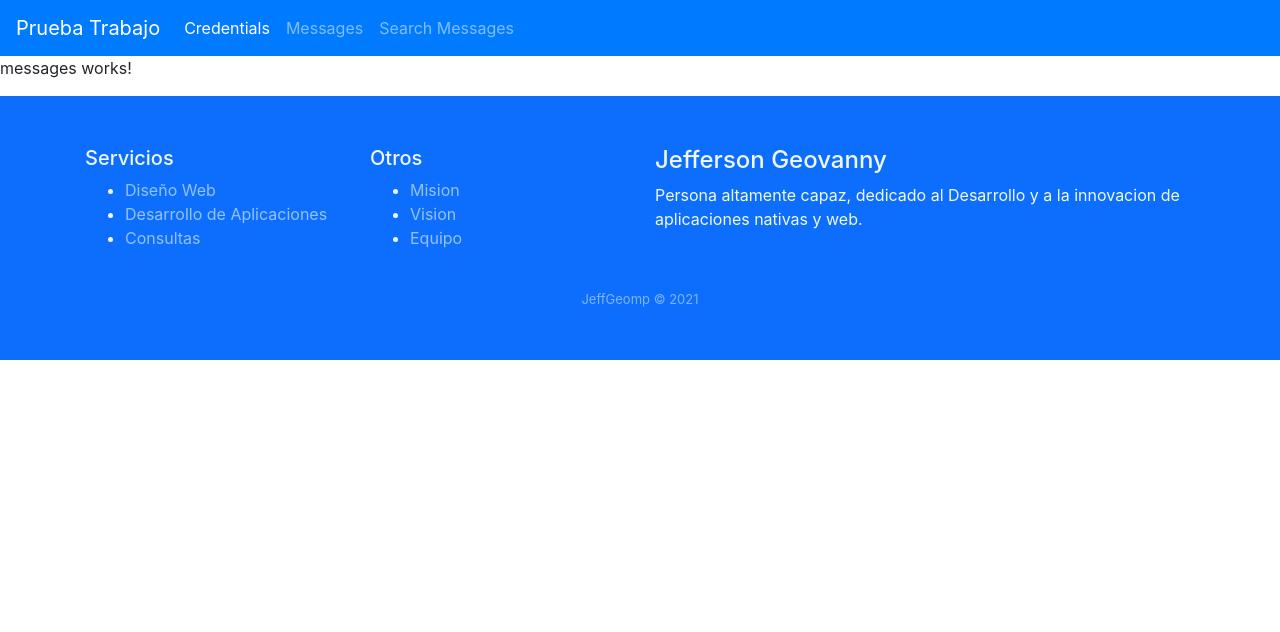
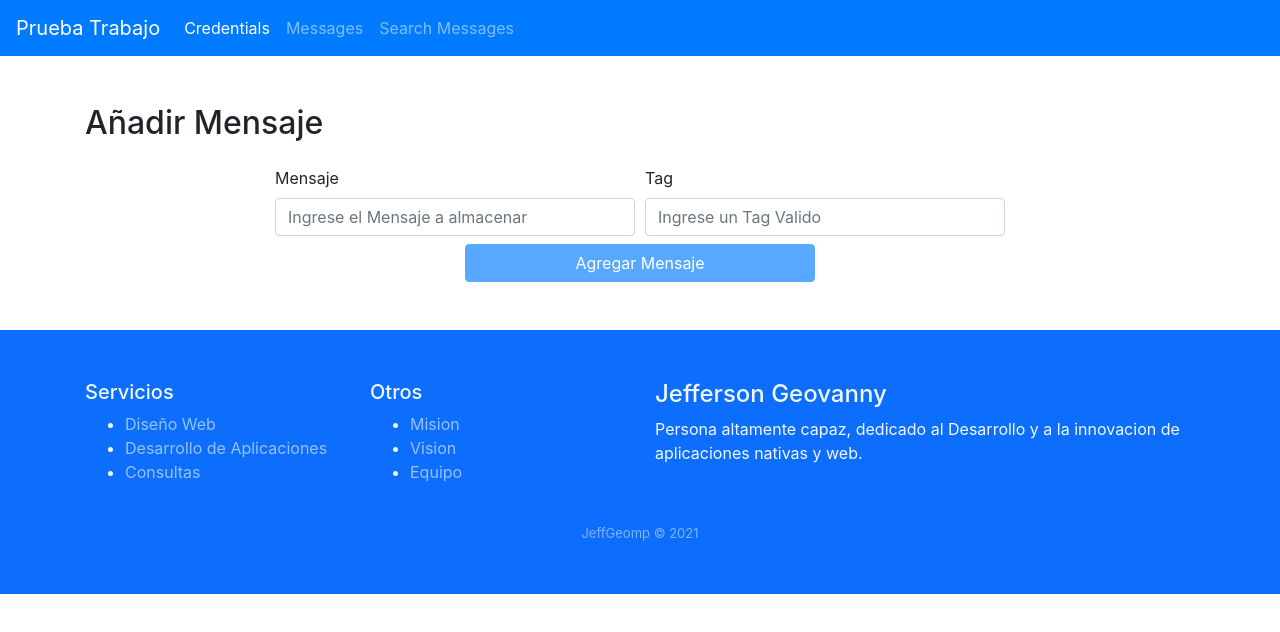
Before and after one commit to JeffGeoMP/Prueba_Trabajo, an Angular app in the folder webapp/: page /message in a window 1280 px wide. Shown: the top 632 px of the page. Built offline with nearby package versions, Linux system fonts and the light colour scheme.

Commit message:
add: Enlace de Mensajes

```diff
--- a/webapp/src/app/components/section/credentials/credentials.component.ts
+++ b/webapp/src/app/components/section/credentials/credentials.component.ts
@@ -31,6 +31,7 @@ export class CredentialsComponent implements OnInit {
     }, (error:any) =>{
       this.Toast.ShowError(error.error.Message, "Error: " + error.status)
     });
+    this.FormCredentials.reset();
   }
 
 }
--- a/webapp/src/app/components/section/messages/messages.component.html
+++ b/webapp/src/app/components/section/messages/messages.component.html
@@ -1 +1,44 @@
-<p>messages works!</p>
+<div class="container mt-5 mb-5">
+    <form [formGroup]="AddMessageForm" (submit) ="AddMessage()">
+      <div class="row">
+        <div class="col-md-4">
+          <h2>Añadir Mensaje</h2>
+        </div>
+      </div>
+
+      <div class="row mt-3 mb-2">
+        <div class="offset-2 col-md-8">
+          <div class="form-row">
+            <div class="col-md-6">
+              <label for="validationServer01">Mensaje</label>
+              <input
+                formControlName="Message"
+                type="text"
+                class="form-control"
+                id="validationServer01"
+                placeholder="Ingrese el Mensaje a almacenar"
+              />
+            </div>
+            <div class="col-md-6">
+              <label for="validationServer02">Tag</label>
+              <input
+                formControlName="Tag"
+                type="text"
+                class="form-control"
+                id="validationServer02"
+                placeholder="Ingrese un Tag Valido"
+              />
+            </div>
+          </div>
+        </div>
+      </div>
+
+      <div class="row">
+        <div class="offset-4 col-md-4">
+          <button type="submit" class="btn btn-primary btn-block" [disabled] = "AddMessageForm.invalid">
+            Agregar Mensaje
+          </button>
+        </div>
+      </div>
+    </form>
+  </div>
--- a/webapp/src/app/components/section/messages/messages.component.ts
+++ b/webapp/src/app/components/section/messages/messages.component.ts
@@ -1,4 +1,7 @@
 import { Component, OnInit } from '@angular/core';
+import { FormBuilder, FormGroup, Validators } from '@angular/forms';
+import { ApiService } from '../../../services/api/api.service';
+import { AlertsService } from '../../../services/toast/alerts.service';
 
 @Component({
   selector: 'app-messages',
@@ -7,9 +10,32 @@ import { Component, OnInit } from '@angular/core';
 })
 export class MessagesComponent implements OnInit {
 
-  constructor() { }
+  public AddMessageForm !: FormGroup;
+
+  constructor(
+    private formBuilder: FormBuilder,
+    private Api: ApiService,
+    private Toast: AlertsService
+  ) { }
 
   ngOnInit(): void {
+    this.AddMessageForm = this.formBuilder.group({
+      Message: ['', [Validators.required, Validators.minLength(1)]],
+      Tag: ['', [Validators.required, Validators.minLength(1)]],
+    });
   }
 
+
+  AddMessage(){
+    this.Api.AddMessage(
+      this.AddMessageForm.value.Message,
+      this.AddMessageForm.value.Tag
+    ).subscribe(resp =>{
+
+      this.Toast.ShowSucces(""+resp.Id, 'Mensaje Añadido');
+    }, (error) =>{
+      this.Toast.ShowError(error.error.Message, "Error: " + error.status)
+    })
+    this.AddMessageForm.reset();
+  }
 }
```
